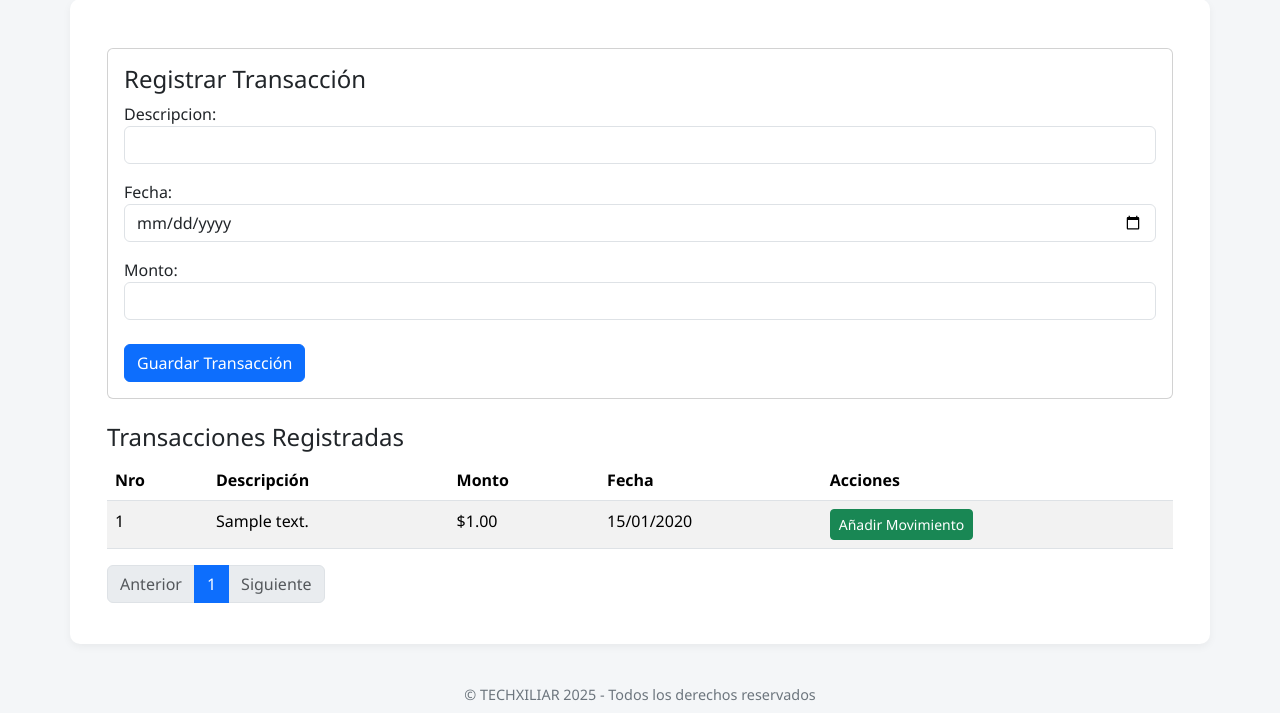
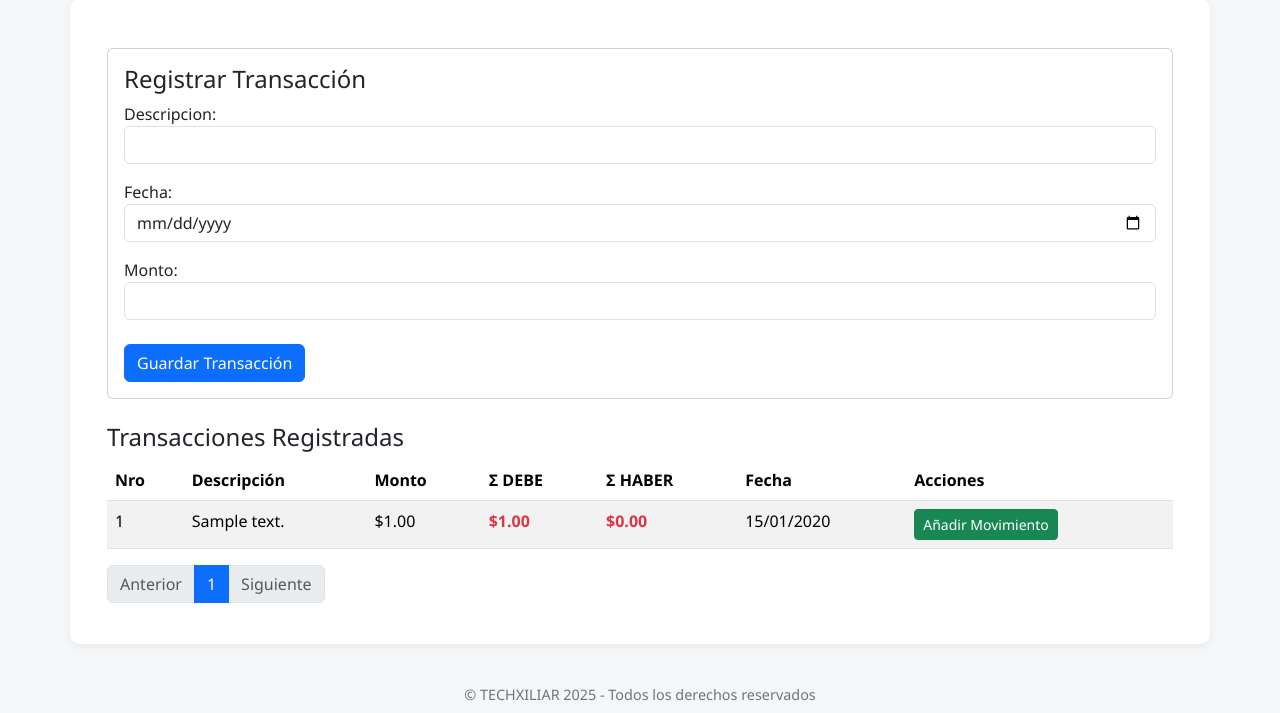
Before and after one commit to ChrisPleitez4/Proyecto-SIC-2025, a Django app: page /transacciones/ in a window 1280 px wide. Shown: the part 87-800 px from the top of the page. Run offline with Django 5.2, Linux system fonts and the light colour scheme; data comes from the database, SQL or seed files in the repository; tables that the repository leaves empty hold one stand-in row (values such as "Sample post").

Commit message:
CALCULO AUTOMATICO DE IVA EN VENTAS

```diff
--- a/SIC_2025/cuentas/models.py
+++ b/SIC_2025/cuentas/models.py
@@ -43,3 +43,6 @@ class Cuenta(models.Model):
             return "Acreedor"
         else:
             return "Saldo Cero"
+
+    def es_ingreso(self):
+        return self.codCuenta.startswith('51')
--- a/SIC_2025/transacciones/templates/transacciones/transacciones.html
+++ b/SIC_2025/transacciones/templates/transacciones/transacciones.html
@@ -50,6 +50,8 @@
         <th>Nro</th>
         <th>Descripción</th>
         <th>Monto</th>
+        <th>Σ DEBE</th>
+        <th>Σ HABER</th>
         <th>Fecha</th>
         <th>Acciones</th>
       </tr>
@@ -60,6 +62,10 @@
         <td>{{ t.nro_transaccion }}</td>
         <td>{{ t.descripcion }}</td>
         <td>${{ t.monto }}</td>
+        <td class="fw-bold {% if t.total_debe != t.total_haber %}text-danger{% else %}text-success{% endif %}"
+        >${{ t.total_debe|default:"0.00"|floatformat:2 }}</td>
+        <td class="fw-bold {% if t.total_debe != t.total_haber %}text-danger{% else %}text-success{% endif %}"
+        >${{ t.total_haber|default:"0.00"|floatformat:2 }}</td>
         <td>{{ t.fecha|date:"d/m/Y" }}</td>
         <td>
           <button class="btn btn-sm btn-success" data-bs-toggle="modal" data-bs-target="#modalMovimiento{{ t.id }}">
@@ -84,11 +90,16 @@
               <!-- Campo cuenta -->
               <div class="mb-3">
                 <label for="id_cuenta_{{ t.id }}" class="form-label">Cuenta</label>
-                <select name="cuenta" id="id_cuenta_{{ t.id }}" class="form-select">
+                <select name="cuenta" id="id_cuenta_{{ t.id }}" class="form-select cuenta-select" data-transaccion="{{ t.id }}">
                   {% for c in movimiento_form.fields.cuenta.queryset %}
-                    <option value="{{ c.id }}">{{ c.codCuenta }} - {{ c.nombreCuenta }}</option>
+                    <option value="{{ c.id }}"data-codigo="{{ c.codCuenta }}">{{ c.codCuenta }} - {{ c.nombreCuenta }}</option>
                   {% endfor %}
                 </select>
+                  <div class="mensaje-cuenta mt-2">
+                <div id="mensaje_ingreso_{{ t.id }}" class="form-text text-success fw-bold mt-2" style="display: none;">
+                  Cuenta de ingreso. Solo registre esta cuenta; IVA y caja se generan automáticamente.
+                </div>
+                </div>
                 {% if movimiento_form.errors.cuenta %}
                   <div class="text-danger small">{{ movimiento_form.errors.cuenta.0 }}</div>
                 {% endif %}
@@ -104,7 +115,7 @@
               </div>
 
               <!-- Campo tipo -->
-              <div class="mb-3">
+              <div class="mb-3" id="div_tipo_{{ t.id }}">
                 <label for="id_tipo_{{ t.id }}" class="form-label">Tipo</label>
                 <select name="tipo" id="id_tipo_{{ t.id }}" class="form-select">
                   {% for val, label in movimiento_form.fields.tipo.choices %}
@@ -182,4 +193,97 @@ document.addEventListener('DOMContentLoaded', function() {
     });
 });
 </script>
+<script>
+document.addEventListener('DOMContentLoaded', function() {
+  console.log("✅ Script cargado correctamente (versión con evento modal, robusto).");
+
+  // Escuchar cuando se muestra cualquier modal
+  document.querySelectorAll('.modal').forEach(function(modal) {
+    modal.addEventListener('shown.bs.modal', function () {
+      console.log("🟢 Modal visible:", modal.id);
+
+      const select = modal.querySelector('.cuenta-select');
+      if (!select) {
+        console.log("⚠️ No se encontró select en", modal.id);
+        return;
+      }
+
+      console.log("🎯 Select detectado:", select.id);
+
+      // handler para cuando cambie la cuenta
+      const handleChange = function() {
+        // intentamos obtener transaccionId desde data-attribute
+        let transaccionId = this.getAttribute('data-transaccion');
+
+        // fallback: si no hay data-transaccion, extraer del id "id_cuenta_XXX"
+        if (!transaccionId) {
+          const match = this.id.match(/id_cuenta_(\d+)$/);
+          if (match) transaccionId = match[1];
+        }
+
+        const selectedOption = this.options[this.selectedIndex];
+        const codCuenta = selectedOption ? selectedOption.getAttribute('data-codigo') : null;
+
+        // primero buscamos el mensaje dentro del modal (mejor scope)
+        let mensajeDiv = null;
+        if (transaccionId) {
+          mensajeDiv = modal.querySelector(`#mensaje_ingreso_${transaccionId}`);
+        }
+        // fallback: si no lo encontramos por id, buscar el contenedor general .mensaje-cuenta
+        if (!mensajeDiv) {
+          mensajeDiv = modal.querySelector('.mensaje-cuenta');
+        }
+
+        console.log("📘 Cuenta seleccionada:", codCuenta);
+        console.log("🧩 transaccionId:", transaccionId);
+        console.log("🧩 mensajeDiv encontrado:", mensajeDiv);
+
+        if (codCuenta && codCuenta.startsWith('51')) {
+          console.log("✅ Es ingreso.");
+          if (mensajeDiv) {
+            // si mensajeDiv es el contenedor, inyectamos texto; si es el div específico, lo mostramos
+            if (mensajeDiv.id && mensajeDiv.id.startsWith('mensaje_ingreso_')) {
+              mensajeDiv.style.display = 'block';
+              mensajeDiv.style.visibility = 'visible';
+              mensajeDiv.style.opacity = '1';
+            } else {
+              // contenedor genérico -> asignar HTML (mantener estilo verde)
+              mensajeDiv.innerHTML = '<div class="form-text text-success fw-bold mt-2">Esta cuenta es de ingreso y se calculará automáticamente su IVA.</div>';
+            }
+          } else {
+            console.warn("⚠️ No se encontró ningún elemento para mostrar el mensaje.");
+          }
+        } else {
+          console.log("❌ No es ingreso.");
+          if (mensajeDiv) {
+            // ocultar: si es id específico, ocultar; si es contenedor, limpiar
+            if (mensajeDiv.id && mensajeDiv.id.startsWith('mensaje_ingreso_')) {
+              mensajeDiv.style.display = 'none';
+            } else {
+              mensajeDiv.innerHTML = '';
+            }
+          }
+        }
+      };
+
+      // Si ya se había seleccionado algo por defecto, ejecutar una vez para precargar el estado
+      handleChange.call(select);
+
+      // Asegurarnos de no duplicar listeners: remover antes (si existiera)
+      select.removeEventListener('change', handleChange);
+      select.addEventListener('change', handleChange);
+    });
+  });
+});
+</script>
+
+
+
+
+
+
+
+
+
+
 {% endblock %}
--- a/SIC_2025/transacciones/views.py
+++ b/SIC_2025/transacciones/views.py
@@ -4,13 +4,37 @@ from .models import Transaccion, Movimiento
 from .forms import TransaccionForm, MovimientoForm
 from django.core.paginator import Paginator
 from periodos.models import PeriodoContable
+from django.db.models import Sum, Case, When, DecimalField, Value
+from cuentas.models import Cuenta
+from decimal import Decimal
+
 
 def transacciones_vista(request):
     transaccion_form = TransaccionForm(request.POST or None)
     movimiento_form = MovimientoForm()  # solo para el modal (sin POST inicial)
     periodo_activo = PeriodoContable.objects.filter(activo=True).first()
     if periodo_activo:
-        transacciones = Transaccion.objects.filter(periodo =periodo_activo).order_by('id')
+        transacciones = (
+        Transaccion.objects
+        .filter(periodo=periodo_activo)
+        .annotate(
+            total_debe=Sum(
+                Case(
+                    When(movimientos__tipo=True, then='movimientos__monto'),
+                    default=Value(0),
+                    output_field=DecimalField()
+                )
+            ),
+            total_haber=Sum(
+                Case(
+                    When(movimientos__tipo=False, then='movimientos__monto'),
+                    default=Value(0),
+                    output_field=DecimalField()
+                )
+            )
+        )
+        .order_by('id')
+    )
     else:
         transacciones = Transaccion.objects.none() #nada porque no hay periodo activo
     # Paginación
@@ -42,11 +66,47 @@ def transacciones_vista(request):
                     movimiento.transaccion = transaccion  # asignamos la FK
                     movimiento.save()
                     cuenta = movimiento.cuenta
-                    if movimiento.tipo:  # True = deudora
-                        cuenta.debe += movimiento.monto
-                    else:  # False = acreedora
-                        cuenta.haber += movimiento.monto
-                    cuenta.save()
+                    print("Cuenta:", cuenta.codCuenta, "¿Es ingreso?", cuenta.es_ingreso(), "Tipo:", movimiento.tipo)
+                    if cuenta.es_ingreso() and movimiento.tipo == False:
+                        print(">>> ENTRÓ AL BLOQUE DE INGRESO CON IVA <<<")
+                        monto = movimiento.monto
+                        iva = monto * Decimal('0.13')
+                        total = monto + iva
+
+                        # --- 1️⃣ Cuenta de Ingreso ---
+                        cuenta.haber += monto
+                        cuenta.save()
+
+                        # --- 2️⃣ IVA por pagar (1104) ---
+                        cIva = Cuenta.objects.get(codCuenta='1104')
+                        cIva.haber += iva
+                        cIva.save()
+                        # Crear movimiento del IVA
+                        Movimiento.objects.create(
+                            cuenta=cIva,
+                            transaccion=transaccion,
+                            monto=iva,
+                            tipo=False  # Haber
+                        )
+
+                        # --- 3️⃣ Caja (1101) ---
+                        cCaja = Cuenta.objects.get(codCuenta='1101')
+                        cCaja.debe += total
+                        cCaja.save()
+                        # Crear movimiento de la Caja
+                        Movimiento.objects.create(
+                            cuenta=cCaja,
+                            transaccion=transaccion,
+                            monto=total,
+                            tipo=True  # Debe
+                    )
+                    else:
+                        print(">>> ENTRÓ AL BLOQUE NORNMAL <<<")
+                        if movimiento.tipo:  # True = deudora
+                            cuenta.debe += movimiento.monto
+                        else:  # False = acreedora
+                            cuenta.haber += movimiento.monto
+                        cuenta.save()
                 return redirect('transacciones')
             else:
                 mostrar_modal_movimiento = transaccion.id  # para reabrir el modal con errores
```
